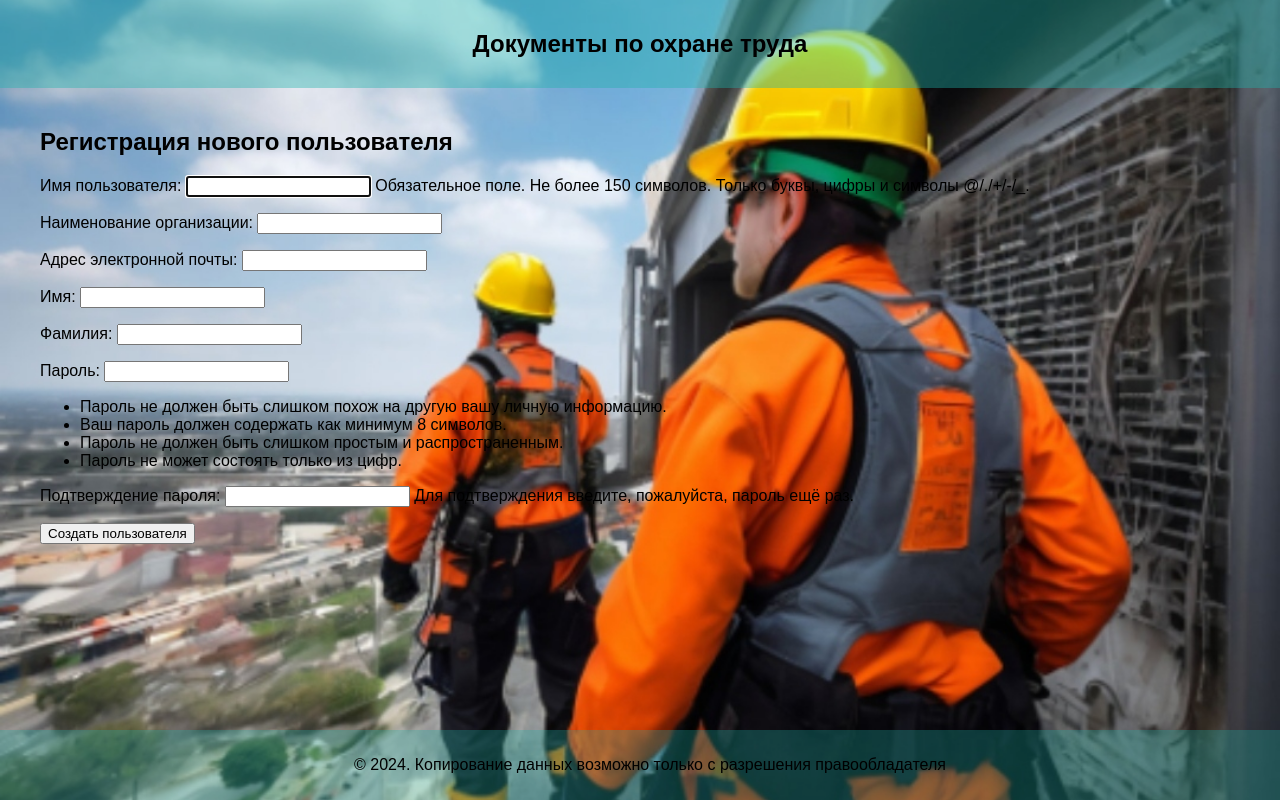
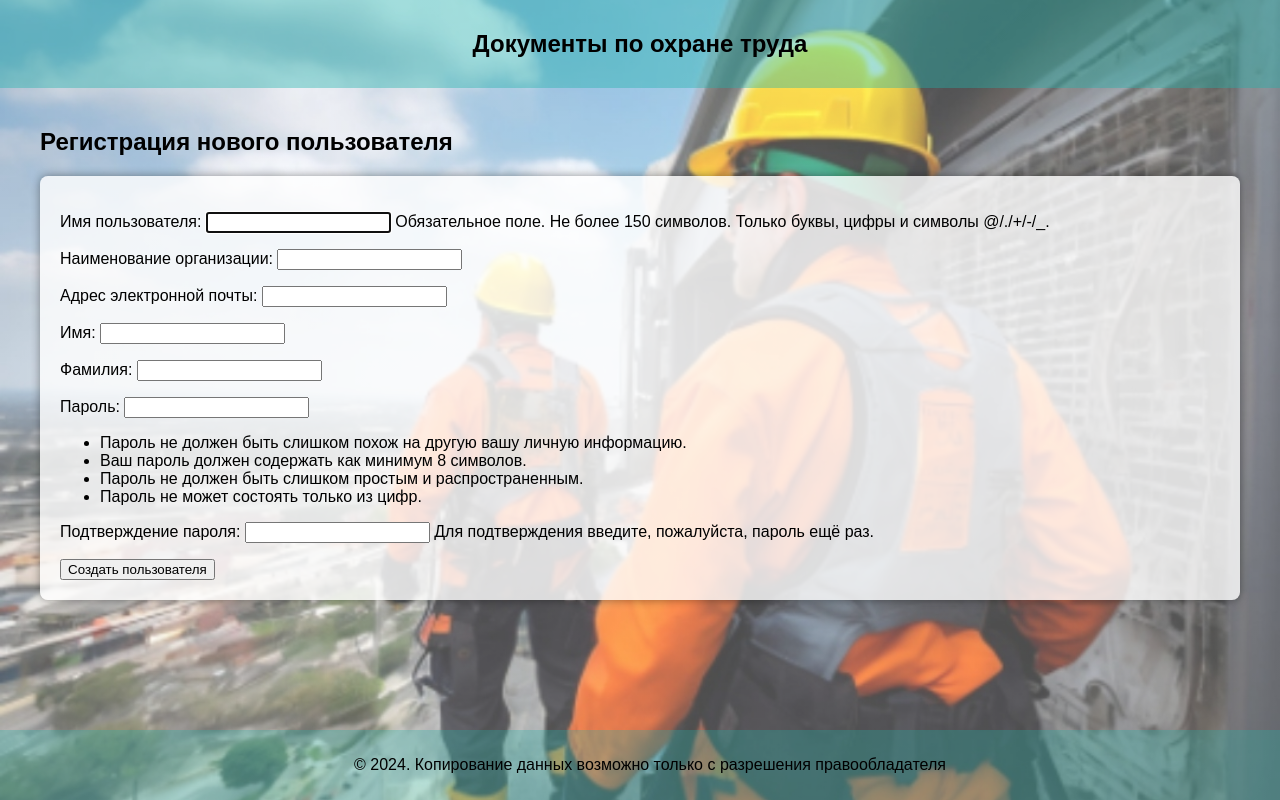
Before and after one commit to Artyom-Serov/Industrial_Safety, a Django app: page /users/register/ in a window 1280 px wide. Run offline with Django 5.2, Linux system fonts and the light colour scheme; the visitor is signed in with stand-in values (Sample User, id 1).

Commit message:
Настройка стилей шаблона регистрации пользователя

```diff
--- a/frontend/static/css/styles.css
+++ b/frontend/static/css/styles.css
@@ -5,16 +5,14 @@ body {
     font-family: Arial, sans-serif;
     margin: 0;
     padding: 0;
-    /* background-color: #FAF0E6;  */
-    background-image: url('../images/background.jpg');
+    background-image: linear-gradient(rgba(255, 255, 255, 0.3), rgba(255, 255, 255, 0.3)),
+                      url('../images/background.jpg');
     background-size: cover;  /* Масштабирование изображения на весь экран */
     background-position: center; /* Позиционирование изображения по центру */
     background-repeat: no-repeat; /* Запрет повтора фонового изображения  */
 }
 
 header {
-    /* color: #2F4F4F; */
-    /* background: #2E8B57; */
     background: rgba(32, 178, 170, 0.4);
     padding: 10px;
     text-align: center;
@@ -29,7 +27,6 @@ main {
 }
 
 footer {
-    /* background: #3CB371; */
     background: rgba(32, 178, 170, 0.3);
     padding: 10px;
     text-align: center;
@@ -49,5 +46,5 @@ footer {
     border-radius: 8px;
     box-shadow: 0 0 10px rgba(0, 0, 0, 0.4); /* Тень для контейнера */
     box-sizing: border-box; /* Учитываем padding и border в ширине и высоте элемента */
-    max-width: 600px;  /* Максимальная ширина контейнера */
+    /* max-width: 600px; Максимальная ширина контейнера */
 }
--- a/frontend/templates/users/register.html
+++ b/frontend/templates/users/register.html
@@ -1,9 +1,13 @@
 {% extends "base.html" %}
 {% block content %}
 <h2>Регистрация нового пользователя</h2>
-<form method="POST">
-    {% csrf_token %}
-    {{ form.as_p }}
-    <button type="submit">Создать пользователя</button>
-</form>
+<div class="container">
+  <div class="item">
+    <form method="POST">
+      {% csrf_token %}
+      {{ form.as_p }}
+      <button type="submit">Создать пользователя</button>
+    </form>
+  </div>
+</div>
 {% endblock %}
```
